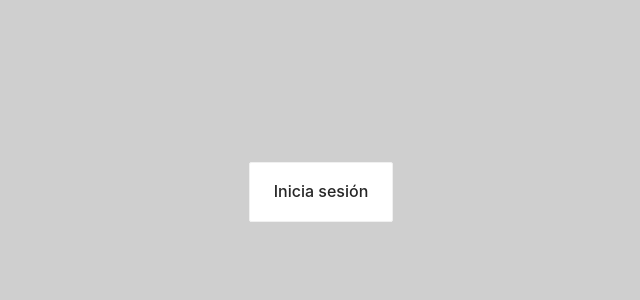
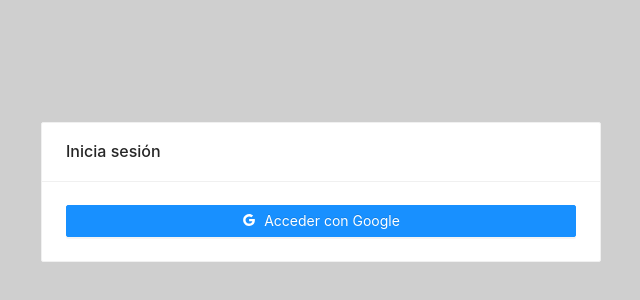
Before and after one commit to TheMineWay/seat-randomizer, a Vue app: page /#/ in a window 1280 px wide. Shown: the part 208-508 px from the top of the page, without its empty margins (319-959 px from the left). Built offline with nearby package versions, Linux system fonts and the light colour scheme; no server answers.

Commit message:
Login with Google

```diff
--- a/package.json
+++ b/package.json
@@ -8,9 +8,10 @@
     "lint": "vue-cli-service lint"
   },
   "dependencies": {
+    "@ant-design/icons-vue": "^6.1.0",
     "ant-design-vue": "^3.2.15",
-    "vue-i18n": "npm:@vue-i18n-edge",
     "core-js": "^3.8.3",
+    "firebase": "^9.17.1",
     "register-service-worker": "^1.7.2",
     "vue": "^3.2.13",
     "vue-i18n": "^9.2.2",
--- a/src/components/auth/login/LoginComponent.vue
+++ b/src/components/auth/login/LoginComponent.vue
@@ -1,7 +1,27 @@
-<script setup lang="ts"></script>
+<script setup lang="ts">
+import { GoogleOutlined } from "@ant-design/icons-vue";
+import { getAuth, GoogleAuthProvider, signInWithPopup } from "firebase/auth";
+
+const providers = {
+  google: new GoogleAuthProvider(),
+};
+
+const loginWithGoogle = async () => {
+  const auth = getAuth();
+  const credentials = await signInWithPopup(auth, providers.google);
+  return credentials;
+};
+</script>
 <template>
   <div class="login-page">
-    <a-card :title="$t('loginForm.form.Title')" hoverable></a-card>
+    <a-card :title="$t('loginForm.form.Title')" hoverable class="login-card">
+      <a-button type="primary" block @click="loginWithGoogle">
+        <template #icon>
+          <GoogleOutlined />
+        </template>
+        {{ $t("loginForm.form.fields.loginWithGoogle.Label") }}</a-button
+      >
+    </a-card>
   </div>
 </template>
 
@@ -13,6 +33,10 @@ div.login-page {
   align-items: center;
   justify-content: center;
 }
+.login-card {
+  width: 40em;
+  max-width: 95%;
+}
 </style>
 
 <script lang="ts">
--- a/src/i18n/es/es.json
+++ b/src/i18n/es/es.json
@@ -1,7 +1,12 @@
 {
     "loginForm": {
         "form": {
-            "Title": "Inicia sesión"
+            "Title": "Inicia sesión",
+            "fields": {
+                "loginWithGoogle": {
+                    "Label": "Acceder con Google"
+                }
+            }
         }
     }
 }
--- a/src/main.ts
+++ b/src/main.ts
@@ -5,6 +5,7 @@ import router from './router';
 import Antd from 'ant-design-vue';
 import 'ant-design-vue/dist/antd.css';
 import { createI18n } from 'vue-i18n'
+import { initFirebase } from './services/firebase/firebase';
 
 const messages = {
     es: require('./i18n/es/es.json'),
@@ -16,4 +17,6 @@ const i18n = createI18n({
     messages,
 });
 
+initFirebase();
+
 createApp(App).use(i18n).use(Antd).use(router).mount('#app')
--- /dev/null
+++ b/src/services/firebase/firebase.ts
@@ -0,0 +1,28 @@
+// Import the functions you need from the SDKs you need
+import { initializeApp } from "firebase/app";
+import { getAnalytics } from "firebase/analytics";
+// TODO: Add SDKs for Firebase products that you want to use
+// https://firebase.google.com/docs/web/setup#available-libraries
+
+// Your web app's Firebase configuration
+// For Firebase JS SDK v7.20.0 and later, measurementId is optional
+const firebaseConfig = {
+  apiKey: "AIzaSyCMhS9P06VmJXOhs166ad8ZVL1gMWXw9qw",
+  authDomain: "seat-randomizer.firebaseapp.com",
+  projectId: "seat-randomizer",
+  storageBucket: "seat-randomizer.appspot.com",
+  messagingSenderId: "376199817106",
+  appId: "1:376199817106:web:13e868e6c994ed9758434b",
+  measurementId: "G-PSYJ97RBMQ"
+};
+
+// Initialize Firebase
+export function initFirebase() {
+    const app = initializeApp(firebaseConfig);
+    const analytics = getAnalytics(app);
+
+    return {
+        app,
+        analytics,
+    };
+}
--- a/src/views/HomeView.vue
+++ b/src/views/HomeView.vue
@@ -1,15 +1,22 @@
 <script setup lang="ts">
-import { reactive } from "vue";
+import { ref } from "vue";
+import { getAuth, onAuthStateChanged, User } from "firebase/auth";
 
-const loginState = reactive({});
+const auth = getAuth();
 
-const isLoggedIn = false;
+let loginState = ref<{ user?: User | null }>({ user: null });
+console.log(loginState);
+
+onAuthStateChanged(auth, (user) => {
+  if (user) loginState.value = { user };
+  else loginState.value = {};
+});
 </script>
 
 <template>
   <div class="home">
-    <div v-if="isLoggedIn">{{ $t("test") }}</div>
-    <LoginComponent v-else />
+    <div v-if="loginState.user">{{ $t("test") }}</div>
+    <LoginComponent v-else-if="loginState.user !== null" />
   </div>
 </template>
 
```
Also changed, not shown: 1 other file (tests, documents, lock files or other folders).
